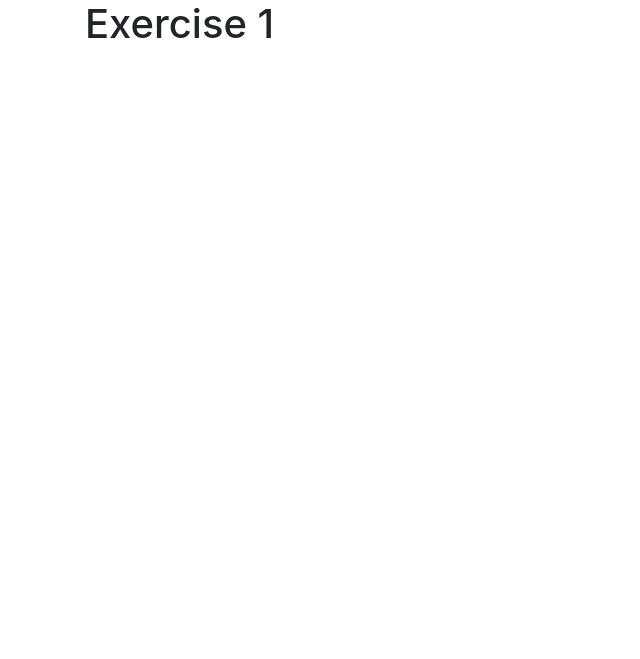
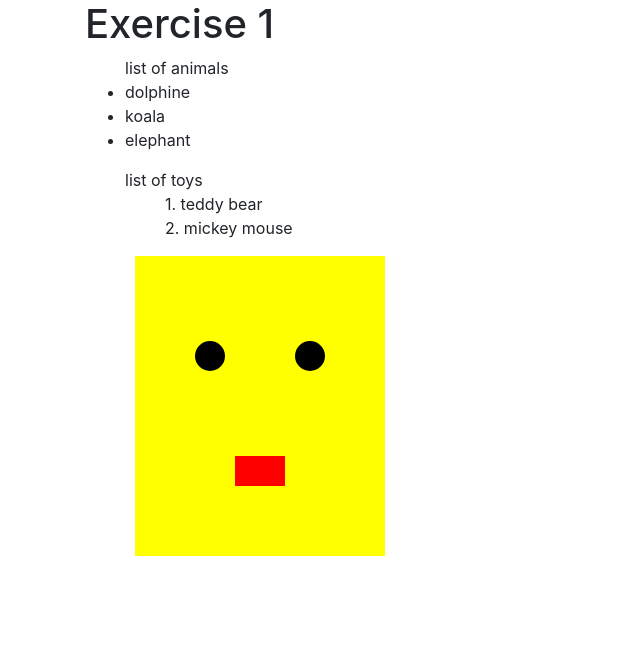
Before and after one commit to otterinthesun/ch18-web-programming, a plain HTML site: page exercise-1/index.html in a window 1280 px wide. Shown: the whole page, without its empty margins (0-640 px from the left). Drawn offline with nearby package versions, Linux system fonts and the light colour scheme.

Commit message:
add answer to exercise 1&2

```diff
--- a/exercise-1/index.html
+++ b/exercise-1/index.html
@@ -10,12 +10,25 @@
 
     <!-- Add a <ul> (unordered list) containing three <li> (list item) elements,
          each of contains the name of an animal -->
-
+         <ul>list of animals
+            <li>
+                dolphine
+            </li>
+            <li>
+                koala
+            </li>
+            <li>
+                elephant
+            </li>
+        </ul>
 
     <!-- Add a second unordered list (<ul>) with three items of your choice.
          The second item's content should contain an ordered list (<ol>) of
          two items. Be careful to open and close your tags correctly! -->
-
+         <ul>list of toys
+            <ol>1. teddy bear</ol>
+            <ol>2. mickey mouse</ol>
+        </ul>
 
     <!-- Add an <svg> image to your page with a width and height of 400
          Add a <rect> with the following attributes:
@@ -28,7 +41,18 @@
          - Two <circle> elements for eyes (your choice of color)
          - A "red" rectangle for a mouth
     -->
+    <svg width=400 height=400> <!-- the image -->
+        <!-- a rectangle -->
+        <rect x=50 y=0 width=250 height=300 fill = 'yellow'/>
 
+        <!-- two circles -->
+        <circle cx=125 cy=100 r=15 />
+        <circle cx=225 cy=100 r=15 />
+
+        <!-- a rectangle -->
+        <rect x=150 y=200 width=50 height=30 fill = 'red'/>
+
+     </svg>
 
 </body>
 </html>
```
Also changed, not shown: exercise-2/exercise.js (+16 -8 lines).
